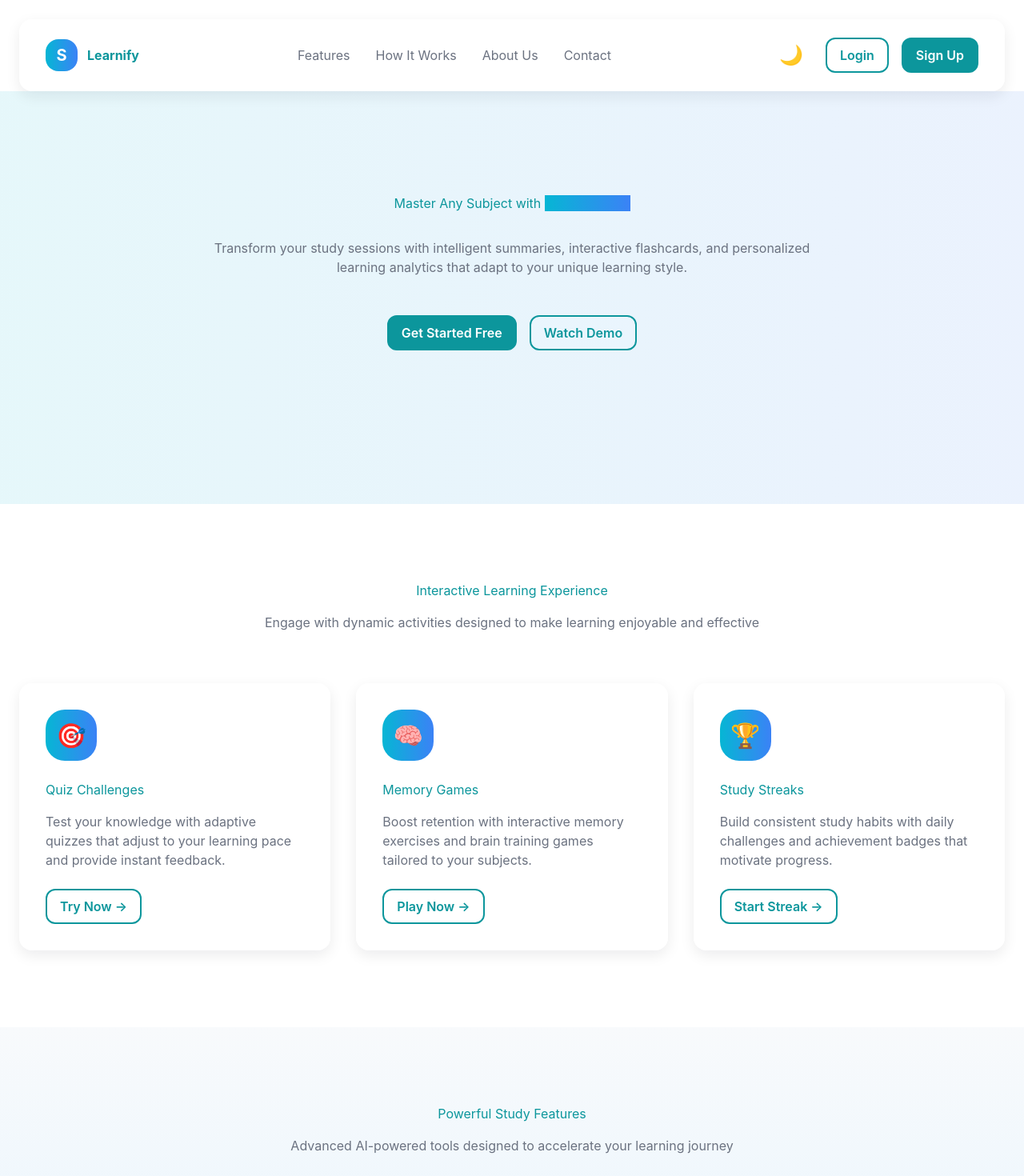
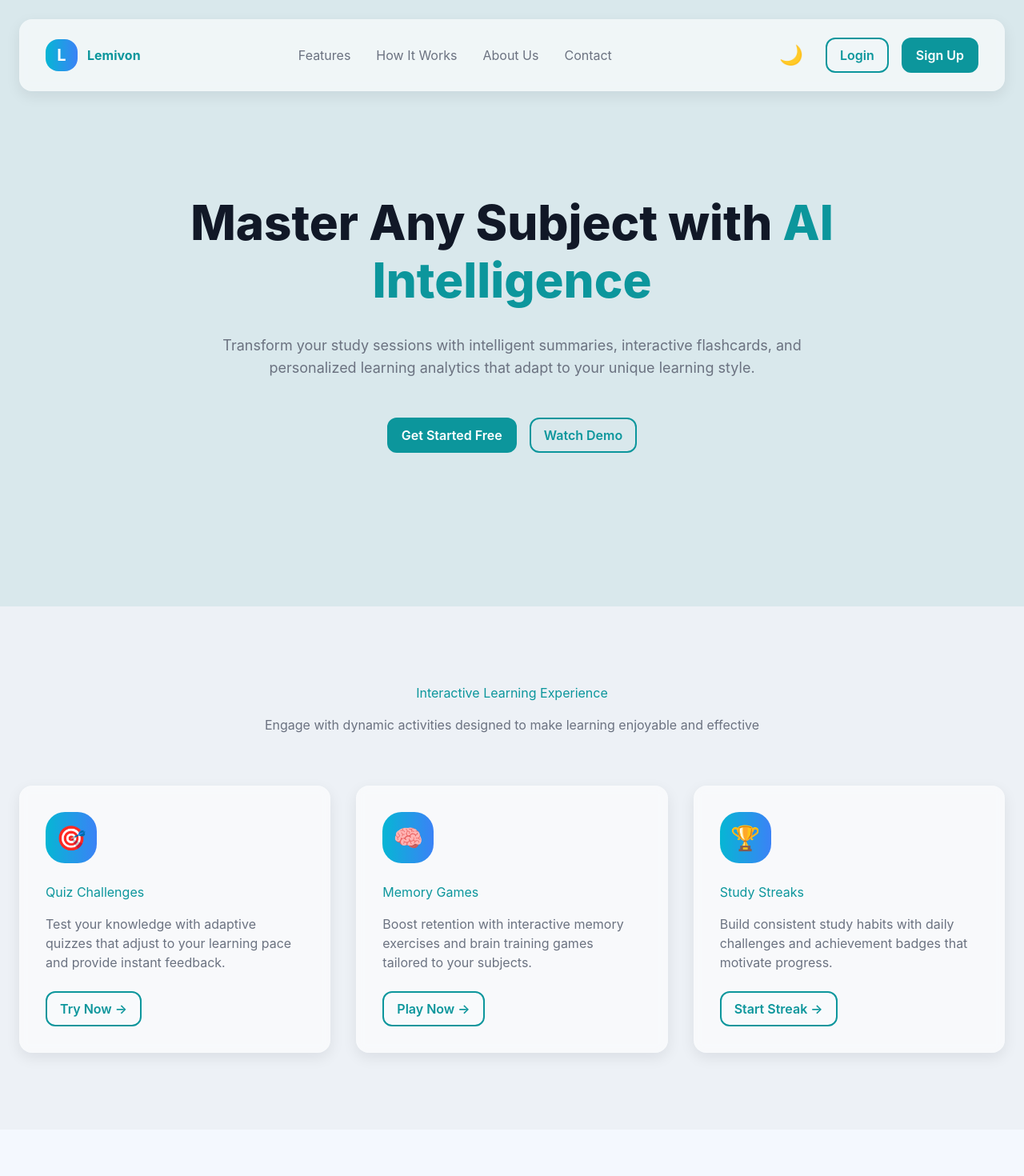
Before and after one commit to Hachimanka/StudyTaa, a React (Vite) app in the folder frontend/: page / in a window 1280 px wide. Shown: the top 1470 px of the page at 80% size. Built offline with nearby package versions, Linux system fonts and the light colour scheme.

Commit message:
Update branding in TopNav and Landing components; adjust background colors and text styles for improved UI consistency

```diff
--- a/frontend/src/components/TopNav.jsx
+++ b/frontend/src/components/TopNav.jsx
@@ -39,9 +39,9 @@ export default function TopNav() {
         {/* Logo */}
         <div className="flex items-center space-x-3 animate-scaleIn">
           <div className="w-10 h-10 gradient-primary rounded-2xl flex items-center justify-center animate-pulse-glow">
-            <span className="text-white font-bold text-xl">S</span>
+            <span className="text-white font-bold text-xl">L</span>
           </div>
-  <span className="text-heading text-primary font-bold">Learnify</span>
+  <span className="text-heading text-primary font-bold">Lemivon</span>
         </div>
 
         {/* Navigation Links */}
--- a/frontend/src/index.css
+++ b/frontend/src/index.css
@@ -13,7 +13,7 @@ body { font-family: Inter, ui-sans-serif, system-ui, -apple-system, "Segoe UI",
 	--color-primary: #0C969C; /* cyan-500 */
 	--color-accent:  #7c3aed; /* violet-500 */
 	--color-muted:   #6b7280; /* gray-500 */
-	--bg: #ffffff;
+	--bg: #D9E8EC;
 	--surface: rgba(255,255,255,0.6);
 	--text: #111827;
 }
--- a/frontend/src/pages/Landing.jsx
+++ b/frontend/src/pages/Landing.jsx
@@ -10,7 +10,7 @@ export default function Landing() {
 
       {/* Hero Section */}
       <section className="relative py-32 px-6 overflow-hidden flex-grow">
-        <div className="absolute inset-0 gradient-primary opacity-10"></div>
+        <div className="absolute inset-0 opacity-10"></div>
         <div className="max-w-7xl mx-auto text-center relative z-10">
           <motion.div
             initial={{ opacity: 0, y: 40 }}
@@ -18,9 +18,9 @@ export default function Landing() {
             transition={{ duration: 0.8 }}
             viewport={{ once: true }}
           >
-            <h1 className="text-display text-primary mb-8 max-w-4xl mx-auto">
+            <h1 className="text-display mb-8 max-w-4xl mx-auto text-10xl md:text-6xl font-extrabold leading-18">
               Master Any Subject with{" "}
-              <span className="gradient-primary bg-clip-text text-transparent">
+              <span className="text-primary">
                 AI Intelligence
               </span>
             </h1>
@@ -32,7 +32,7 @@ export default function Landing() {
             transition={{ duration: 0.8, delay: 0.2 }}
             viewport={{ once: true }}
           >
-            <p className="text-subheading text-muted mb-12 max-w-3xl mx-auto">
+            <p className="text-subheading text-muted mb-12 max-w-3xl mx-auto text-lg">
               Transform your study sessions with intelligent summaries,
               interactive flashcards, and personalized learning analytics that
               adapt to your unique learning style.
@@ -60,7 +60,7 @@ export default function Landing() {
       </section>
 
       {/* Fun Activities Section */}
-      <section className="py-24 px-6">
+      <section className="py-24 px-6 bg-[#EDF1F6]">
         <div className="max-w-7xl mx-auto">
           <motion.div
             initial={{ opacity: 0, y: 40 }}
@@ -126,9 +126,9 @@ export default function Landing() {
       {/* Features Section */}
       <section
         id="features"
-        className="py-24 px-6 section-surface"
+        className="py-24 px-6 bg-[#F4F8FE]"
       >
-        <div className="max-w-7xl mx-auto">
+        <div className="max-w-7xl mx-auto ">
           <motion.div
             initial={{ opacity: 0, y: 40 }}
             whileInView={{ opacity: 1, y: 0 }}
@@ -173,7 +173,7 @@ export default function Landing() {
       </section>
 
       {/* How It Works Section */}
-      <section id="how-it-works" className="py-24 px-6">
+      <section id="how-it-works" className="py-24 px-6 bg-[#FFFFFF]">
         <div className="max-w-7xl mx-auto">
           <motion.div
             initial={{ opacity: 0, y: 40 }}
@@ -217,7 +217,7 @@ export default function Landing() {
       </section>
 
       {/* About Us Section */}
-  <section id="about" className="py-24 px-6 section-surface">
+  <section id="about" className="py-24 px-6">
         <div className="max-w-7xl mx-auto text-center">
           <motion.div
             initial={{ opacity: 0, y: 40 }}
```
